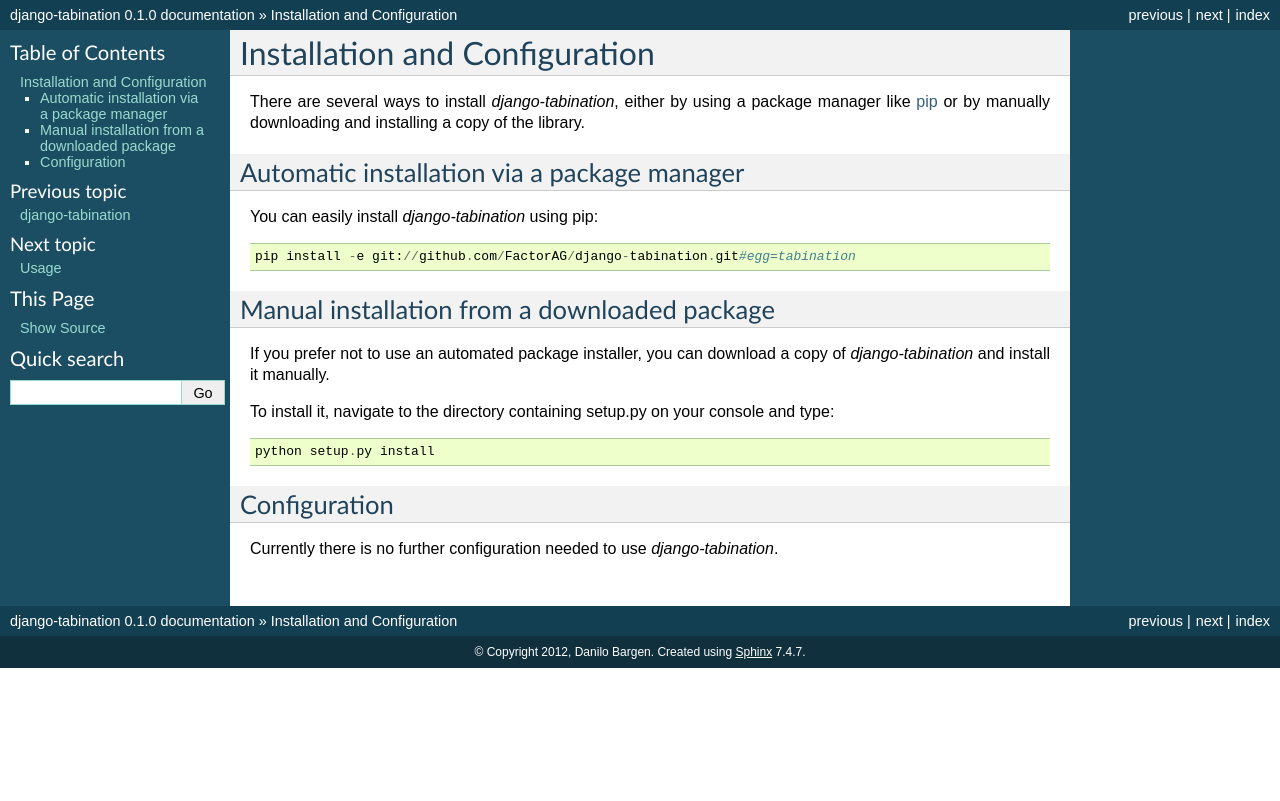
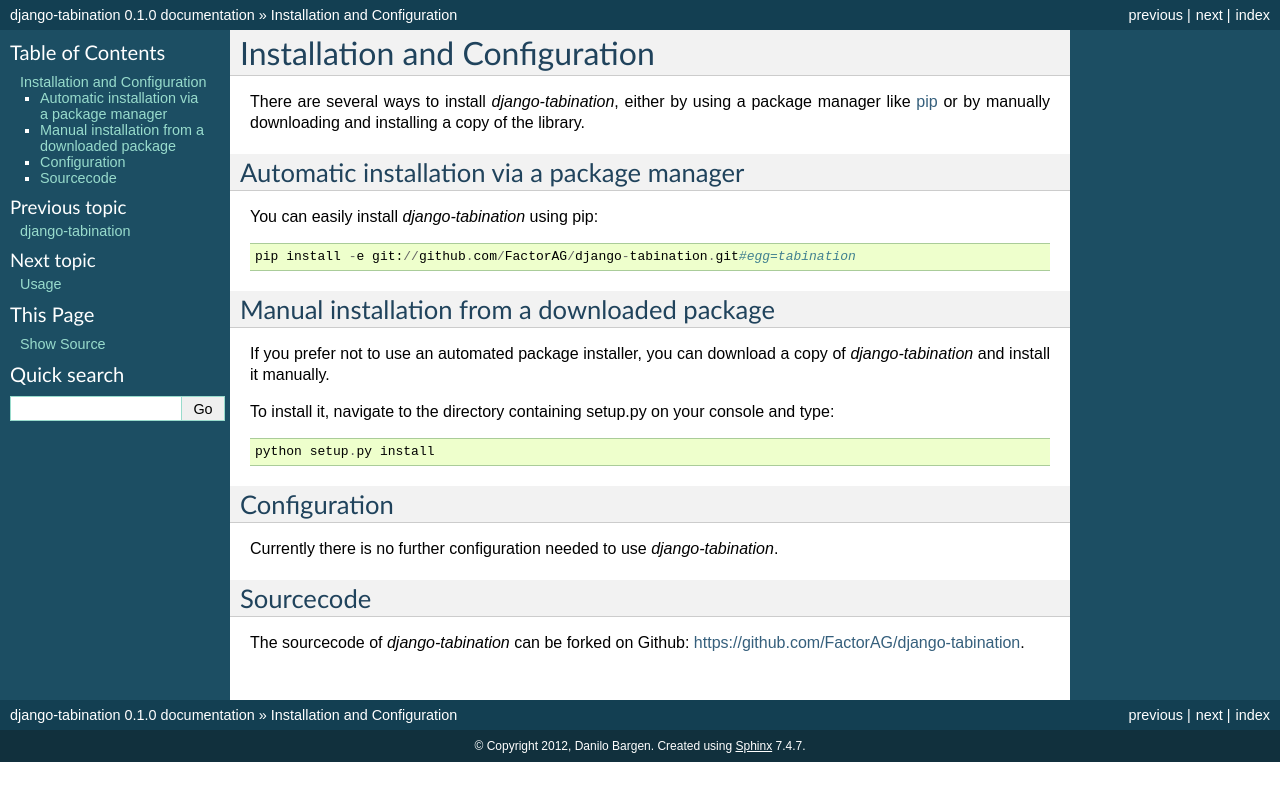
Before and after one commit to dbrgn/django-tabination, a Sphinx documentation site: the page built from doc/source/installation.rst, in a window 1280 px wide. Shown: the top 801 px of the page. Built offline with Sphinx 7.4.7, drawn with Linux system fonts in a browser that asks for light colours.

Commit message:
Added Github URL to docs

```diff
--- a/doc/source/installation.rst
+++ b/doc/source/installation.rst
@@ -42,3 +42,9 @@
             'tabination',
             # other apps...
         )
+
+
+Sourcecode
+----------
+
+The sourcecode of *django-tabination* can be forked on Github: https://github.com/FactorAG/django-tabination.
```
